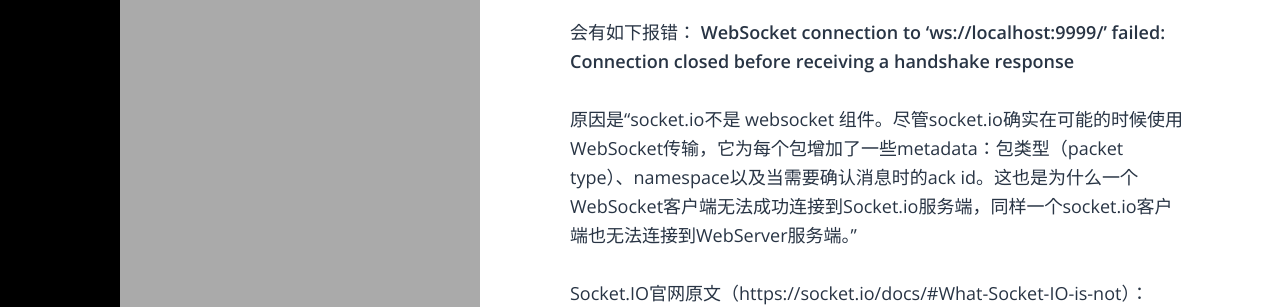
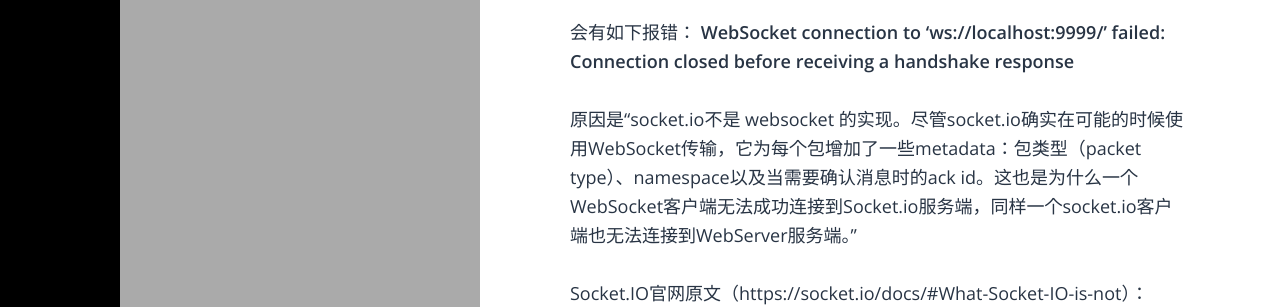
Before and after one commit to raygift/raygift.github.io, a Jekyll site: the page built from _posts/tech/2019-03-20-two-problems-while-using-Socket.IO-to-realize-WebSocket-Client.md, in a window 1280 px wide. Shown: the part 629-936 px from the top of the page. Built offline with Jekyll 4.4.1, drawn with Linux system fonts in a browser that asks for light colours; some web fonts are replaced.

Commit message:
翻译纠错

```diff
--- a/_posts/tech/2019-03-20-two-problems-while-using-Socket.IO-to-realize-WebSocket-Client.md
+++ b/_posts/tech/2019-03-20-two-problems-while-using-Socket.IO-to-realize-WebSocket-Client.md
@@ -26,7 +26,7 @@
 会有如下报错：
 **WebSocket connection to 'ws://localhost:9999/' failed: Connection closed before receiving a handshake response**
 
-原因是“socket.io不是 websocket 组件。尽管socket.io确实在可能的时候使用WebSocket传输，它为每个包增加了一些metadata：包类型（packet type）、namespace以及当需要确认消息时的ack id。这也是为什么一个WebSocket客户端无法成功连接到Socket.io服务端，同样一个socket.io客户端也无法连接到WebServer服务端。”
+原因是“socket.io不是 websocket 的实现。尽管socket.io确实在可能的时候使用WebSocket传输，它为每个包增加了一些metadata：包类型（packet type）、namespace以及当需要确认消息时的ack id。这也是为什么一个WebSocket客户端无法成功连接到Socket.io服务端，同样一个socket.io客户端也无法连接到WebServer服务端。”
 
 Socket.IO官网原文（https://socket.io/docs/#What-Socket-IO-is-not）：
 
```
